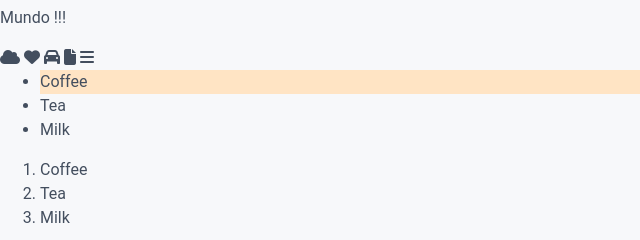
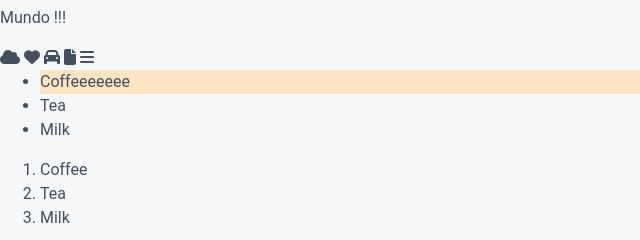
Before and after one commit to Francocan/Francocan.github.io, a plain HTML site: page new.html in a window 1280 px wide. Shown: the part 270-510 px from the top of the page, 0-640 px from the left. Drawn offline with Linux system fonts and the light colour scheme.

Commit message:
cambios en new

```diff
--- a/new.html
+++ b/new.html
@@ -27,7 +27,7 @@
                 <i class="fas fa-file"></i>
                 <i class="fas fa-bars"></i>
                 <ul >
-                    <li style="background-color: bisque;">Coffee</li>
+                    <li style="background-color: bisque;">Coffeeeeeee</li>
                     <li>Tea</li>
                     <li>Milk</li>
                 </ul>
```
